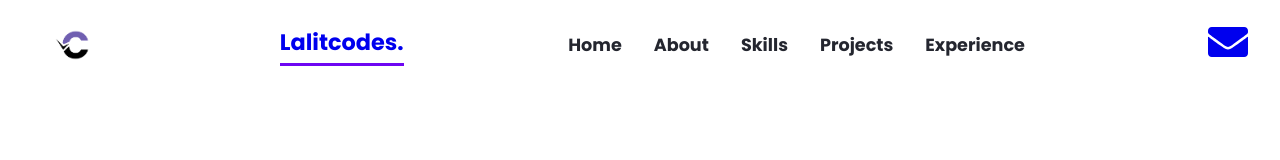
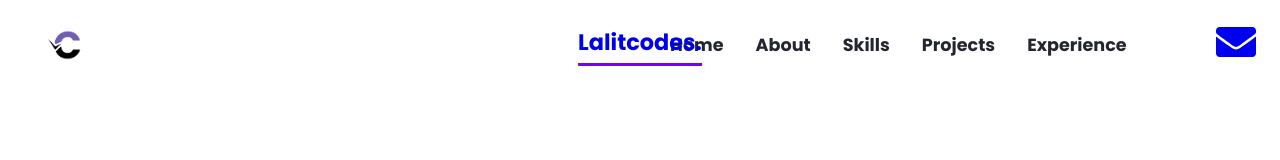
Before and after one commit to Rajputlalit/ReactJsPortfolio, a React (Vite) app: page / in a window 1280 px wide. Shown: the top 160 px of the page. Built offline with nearby package versions, Linux system fonts and the light colour scheme.

Commit message:
adjusted logo

```diff
--- a/src/components/Header/Header.css
+++ b/src/components/Header/Header.css
@@ -1,16 +1,22 @@
 .header{
   width: 100%;
+  position: relative; /* allow centered absolute title */
   /* use min-height instead of hard height so padding doesn't break vertical alignment */
   min-height: 2.5rem;
   display: flex;
-  justify-content: space-between;
+  justify-content: flex-start;
   align-items: center;
-  padding: 1rem 2rem;
+  padding: 1rem 1.5rem;
 }
 .header h1{
   margin: 0; /* ensure h1 doesn't add extra spacing */
   display: flex;
   align-items: center; /* vertically center any inline children (logo + link) */
+  position: absolute; /* center title regardless of other elements */
+  left: 50%;
+  transform: translateX(-50%);
+  z-index: 20;
+  pointer-events: auto;
 }
 
 .header h1 a{
--- a/src/components/Navbar/Navbar.css
+++ b/src/components/Navbar/Navbar.css
@@ -4,8 +4,7 @@
   display: flex;
   align-items: center;
   width: auto;
-  left: 5vw;
-  /* background-color: red; */
+  margin-left: auto; /* push nav to the right side of header without fixed offsets */
 }
 
 /* Desktop nav (keeps your original design) */
```
